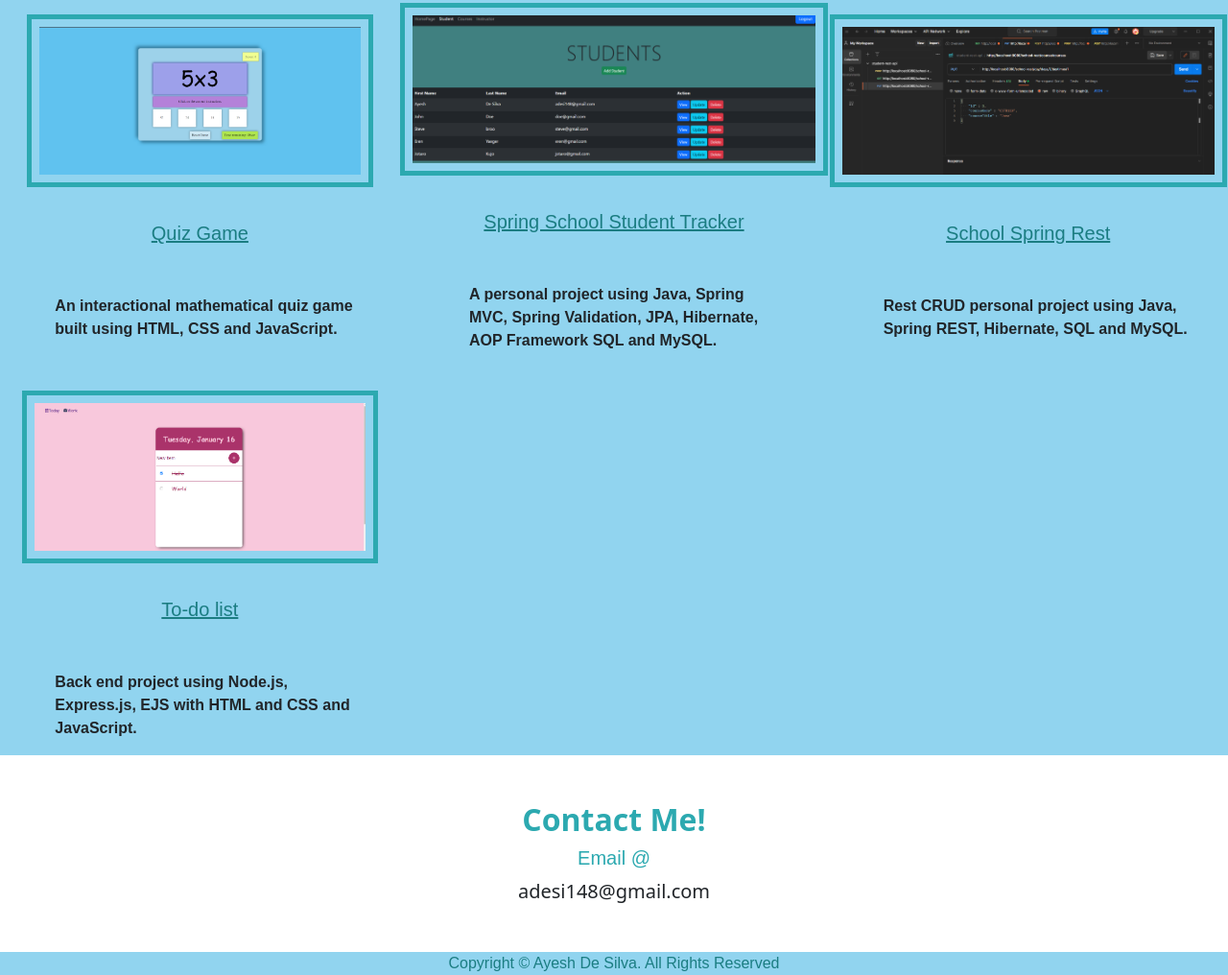
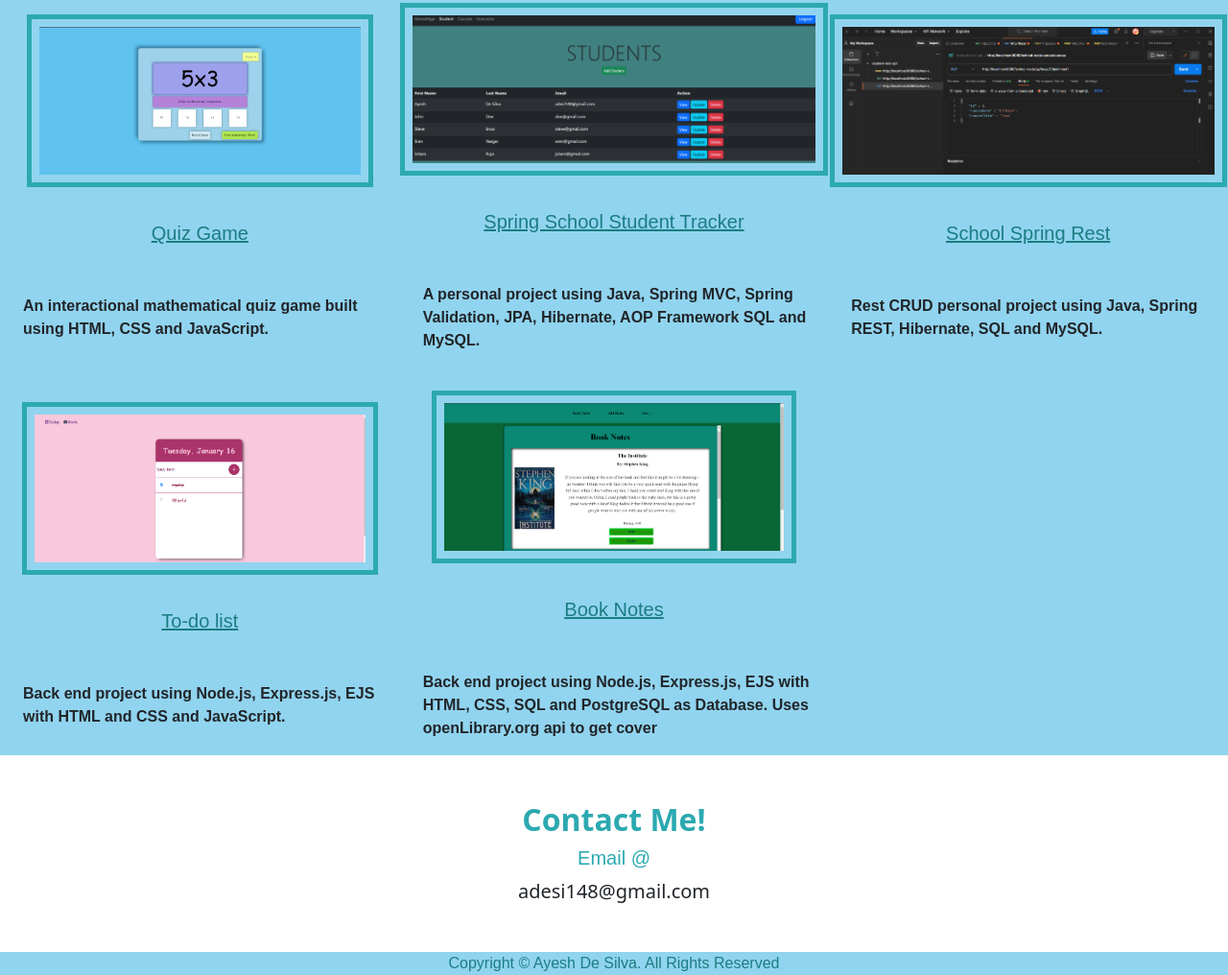
Before and after one commit to AyeshDeSilva/Portfolio, a plain HTML site: page index.html in a window 1280 px wide. Shown: the part 1959-2975 px from the top of the page at 96% size. Drawn offline with nearby package versions, Linux system fonts and the light colour scheme.

Commit message:
Add another project to project section and add picture of project to assets\images

```diff
--- a/index.html
+++ b/index.html
@@ -107,9 +107,15 @@
             </div>
 
             <div class="project-items">
-                <img src="./assets/images/todo-list.png" alt="Todo List Picture">
+                <img src="./assets/images/todo-list.png" alt="Todo List Website Picture">
                 <h3><a href="https://todo-list-8yl3.onrender.com">To-do list</a></h3>
                 <p>Back end project using Node.js, Express.js, EJS with HTML and CSS and JavaScript. </p>
+            </div>
+
+            <div class="project-items">
+                <img src="./assets/images/book-note.png" alt="Book Note Website Picture">
+                <h3><a href="https://github.com/AyeshDeSilva/My-Book-Notes">Book Notes</a></h3>
+                <p>Back end project using Node.js, Express.js, EJS with HTML, CSS, SQL and PostgreSQL as Database. Uses openLibrary.org api to get cover </p>
             </div>
         </div>
     </section>
--- a/style.css
+++ b/style.css
@@ -99,6 +99,7 @@ h2{
 .project-items > img{
     display: flex;
     height: 180px;
+    width: fit-content;
     padding: 0.5rem;
     border: 5px solid  rgb(44, 169, 176);
 }
@@ -106,7 +107,8 @@ h2{
 .project-items > p{
 
     display: flex;
-    width: 350px;
+    width: fit-content;
+    height: fit-content;
     font-weight: bold;
     font-size: 1rem;
     font-family: 'Montserrat', sans-serif;
```
Also changed, not shown: assets/images/book-note.png (added).
